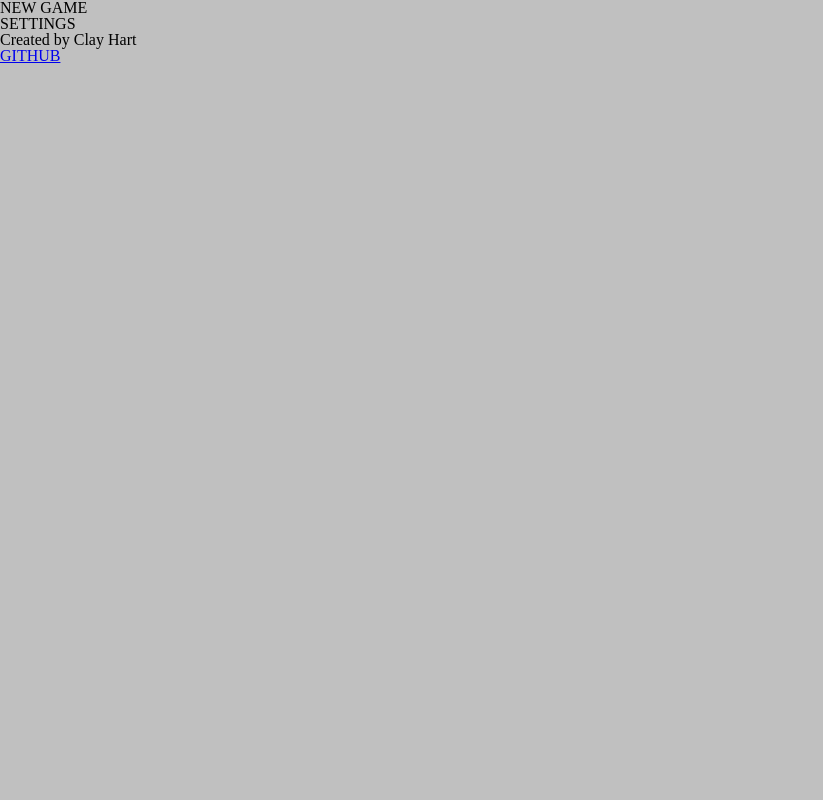
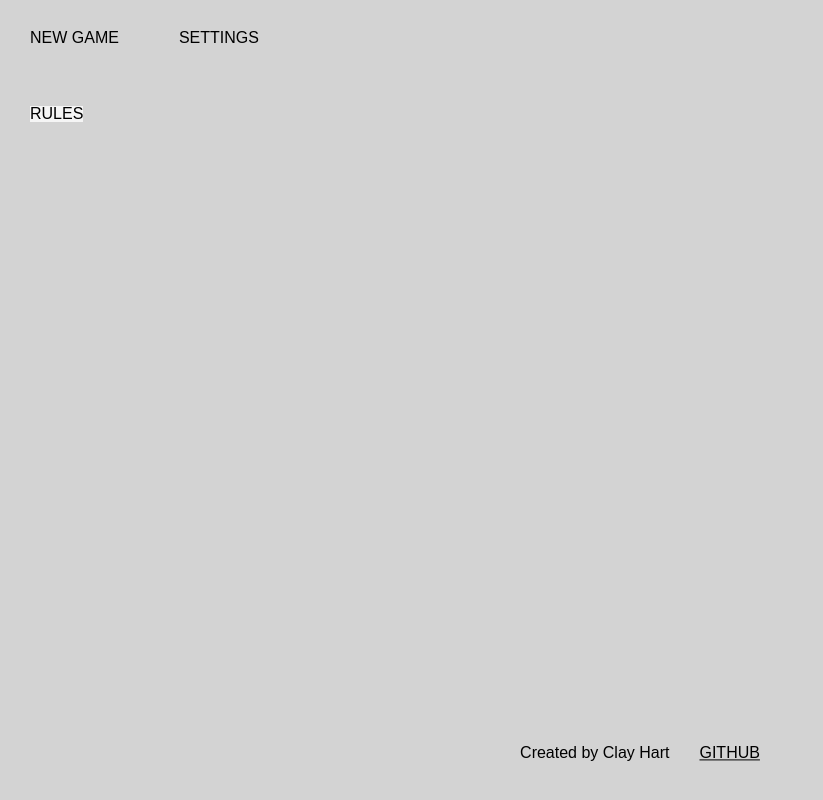
Before and after one commit to CNPCNPCNP/megarandom-chess, a website: page index.html in a window 1280 px wide. Shown: the whole page, without its empty margins (0-823 px from the left). Drawn offline with Linux system fonts and the light colour scheme; a web font is replaced by a local one.

Commit message:
Add basic styling and further develop HTML on page
Added basic styles to css for background and settled on fonts/colour
schemes. Also began developing layout of different boxes on main game
screen.

```diff
--- a/index.html
+++ b/index.html
@@ -5,6 +5,9 @@
   <meta http-equiv="X-UA-Compatible" content="IE=edge">
   <meta name="viewport" content="width=device-width, initial-scale=1.0">
   <title>MEGARANDOM chess</title>
+  <link rel="preconnect" href="https://fonts.googleapis.com">
+  <link rel="preconnect" href="https://fonts.gstatic.com" crossorigin>
+  <link href="https://fonts.googleapis.com/css2?family=Hubballi&display=swap" rel="stylesheet">
   <link rel="stylesheet" href="style.css">
   <script src="jscript.js" defer></script>
 </head>
@@ -25,11 +28,13 @@
 
   <d id="main_content">
     <d id="game_rules">
+      <p class="id">RULES</p>
+    </d>
+
+    <d id="game_board_container">
+      <d class="game_board">
 
       </d>
-
-        <d id="game_board">
-
     </d>
 
     <d id="game_stats">
@@ -43,9 +48,11 @@
     </d>
   </d>
 
+  <d id="bottom_container">
     <d id="bottom_bar">
       <p class="footer_text">Created by Clay Hart</p>
       <p class="footer_text"><a href="https://github.com/CNPCNPCNP">GITHUB</a></p>
     </d>
+  </d>
 </body>
 </html>
--- a/style.css
+++ b/style.css
@@ -48,5 +48,54 @@ table {
 }
 
 body {
-    background-color: #C0C0C0;
+  background-color: lightgray;
+  font-family: 'Hubbali', sans-serif;
 }
+
+#top_bar {
+  display: flex;
+  align-items: center;
+}
+
+#new_game, #settings {
+  margin: 30px;
+}
+
+#new_game:hover, #settings:hover {
+  text-decoration:underline;
+}
+
+
+#main_content {
+  display: flex;
+  justify-content: space-between;
+  margin: 30px;
+}
+
+#game_rules {
+  background: whitesmoke;
+}
+
+
+#bottom_container {
+  position: fixed;
+  left: 50%;
+  bottom: 20px;
+  transform: translate(-50%, 15%);
+  margin: 0 auto;
+}
+
+#bottom_bar {
+  display: flex;
+  align-items: center;
+  justify-content: center;
+  margin: 15px;
+}
+
+.footer_text {
+  margin: 15px;
+}
+
+a {
+  color: black;
+}
```
Lines whose indentation alone changed are shown as unchanged.
